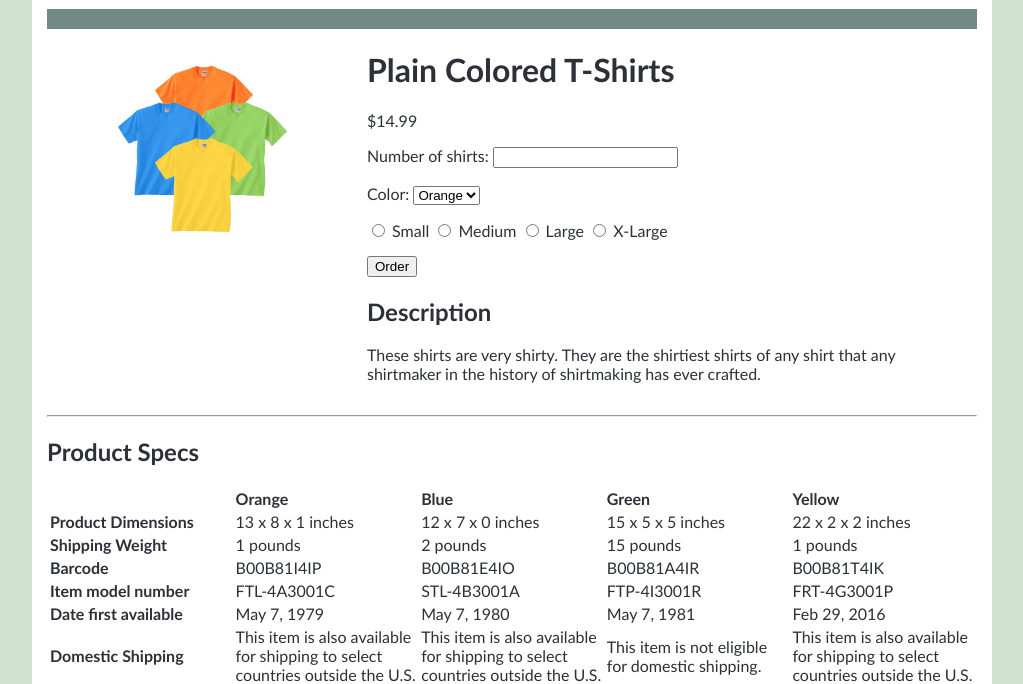
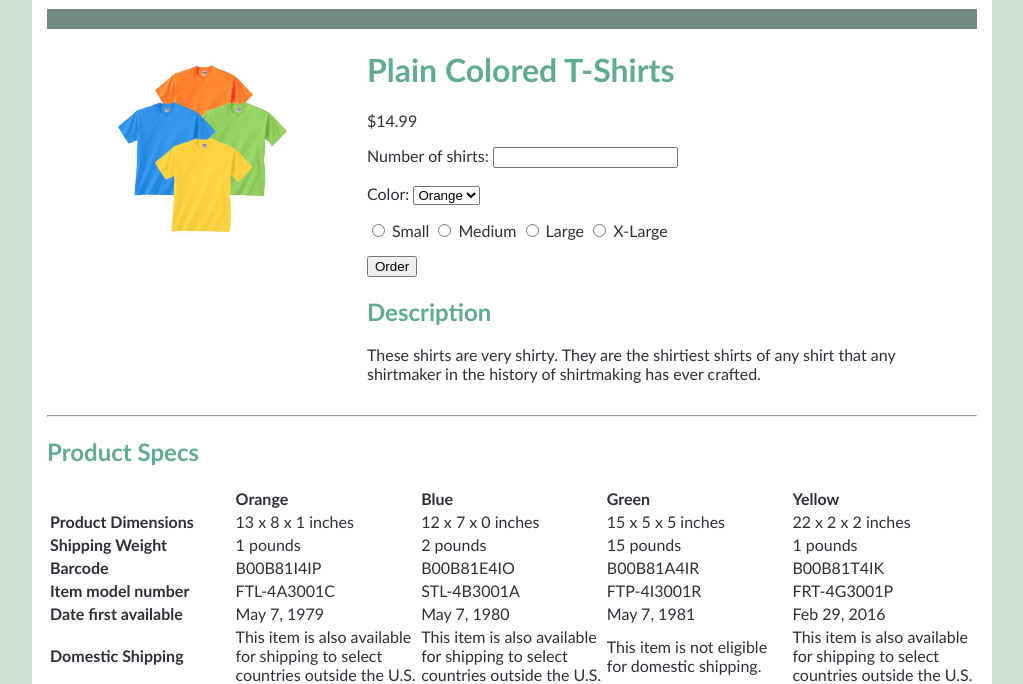
Before and after one commit to dylankolson/learnToCode, a plain HTML site: page index.html in a window 1280 px wide. Shown: the part 113-797 px from the top of the page, without its empty margins (128-1151 px from the left). Drawn offline with Linux system fonts and the light colour scheme.

Commit message:
Add color the header tags

```diff
--- a/style/style.css
+++ b/style/style.css
@@ -8,6 +8,9 @@ body {
 hr {
 	clear: both;
 	margin: 1em 0;
+}
+h1, h2, h3 {
+	color: #60AC90;
 }
 #sitewrapper {
 	width: 930px;
```
